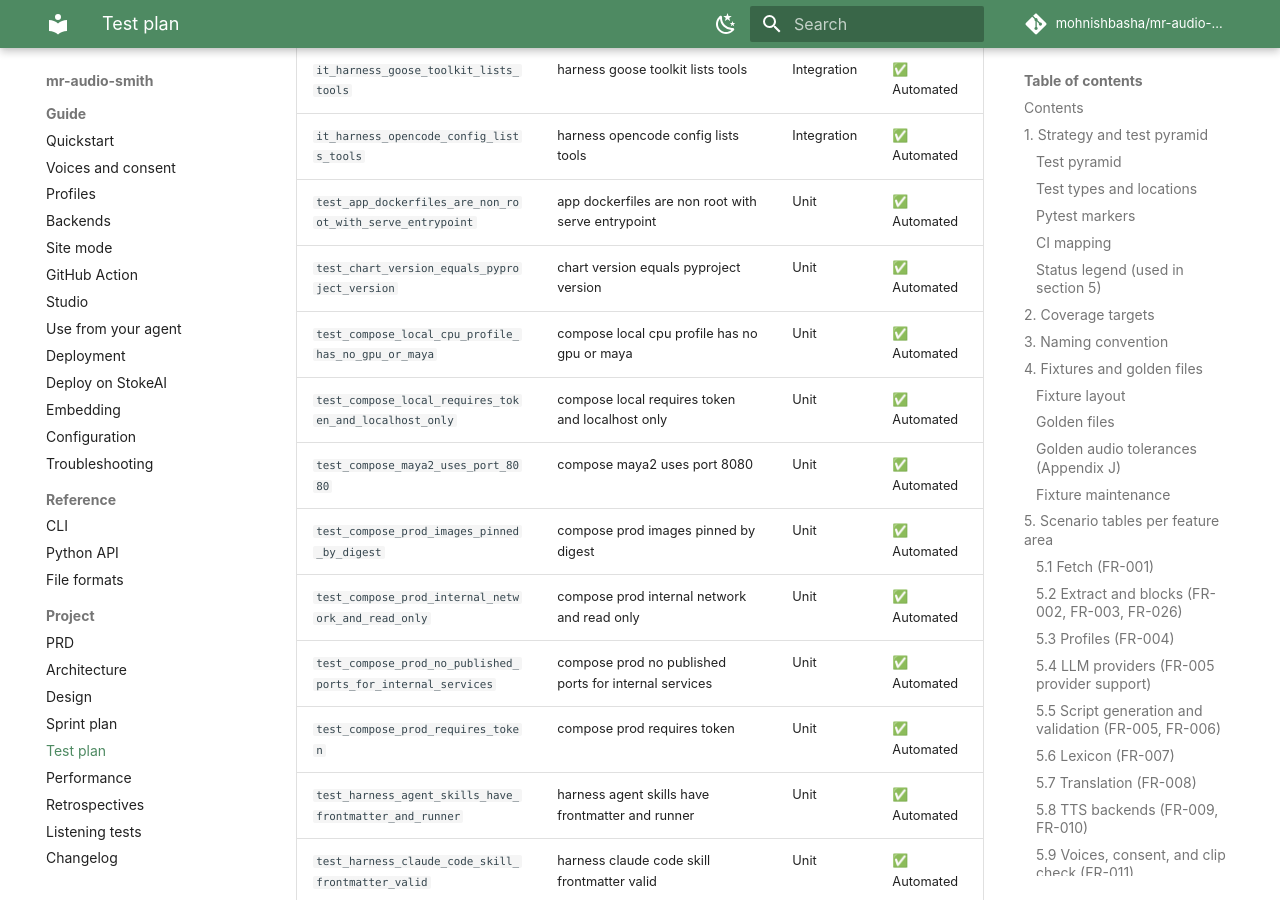
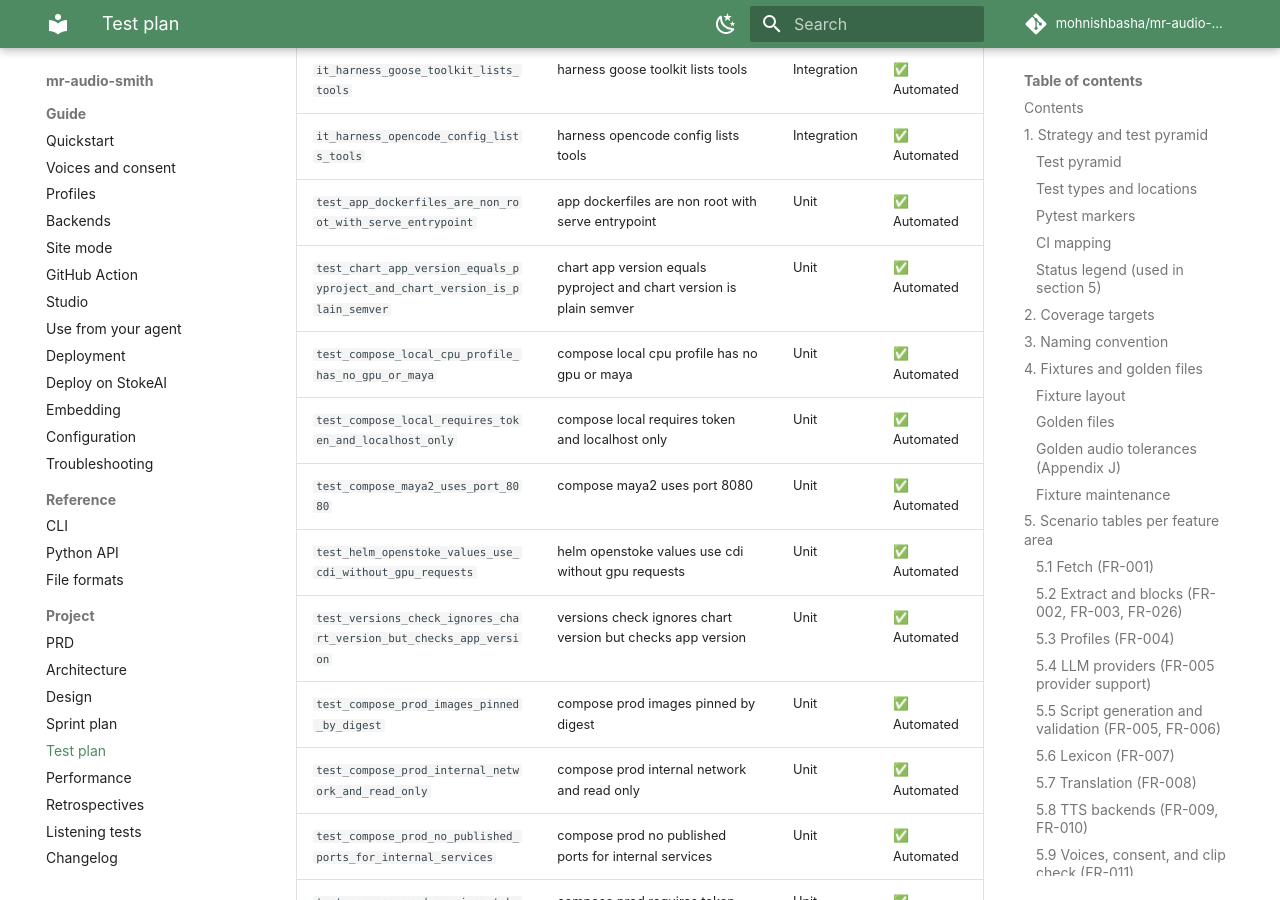
Before and after one commit to mohnishbasha/mr-audio-smith, an MkDocs documentation site: the page built from docs/TEST_PLAN.md, in a window 1280 px wide and 900 px high, scrolled down 66515 px. Built offline with MkDocs 1.6.1 and Material for MkDocs 9.7.7, drawn with Linux system fonts in a browser that asks for light colours; comment, search, counter and statistics services are not loaded.

Commit message:
docs(test-plan): rows for the renamed chart version test and the new deploy tests
Co-Authored-By: Claude Opus 5.5 <noreply@anthropic.com>
Signed-off-by: mohnishbasha <mohinish_ce@yahoo.com>

```diff
--- a/docs/TEST_PLAN.md
+++ b/docs/TEST_PLAN.md
@@ -1153,10 +1153,12 @@ Row count: more than 120 scenarios across 27 tables.
 | `it_harness_goose_toolkit_lists_tools` | harness goose toolkit lists tools | Integration | ✅ Automated |
 | `it_harness_opencode_config_lists_tools` | harness opencode config lists tools | Integration | ✅ Automated |
 | `test_app_dockerfiles_are_non_root_with_serve_entrypoint` | app dockerfiles are non root with serve entrypoint | Unit | ✅ Automated |
-| `test_chart_version_equals_pyproject_version` | chart version equals pyproject version | Unit | ✅ Automated |
+| `test_chart_app_version_equals_pyproject_and_chart_version_is_plain_semver` | chart app version equals pyproject and chart version is plain semver | Unit | ✅ Automated |
 | `test_compose_local_cpu_profile_has_no_gpu_or_maya` | compose local cpu profile has no gpu or maya | Unit | ✅ Automated |
 | `test_compose_local_requires_token_and_localhost_only` | compose local requires token and localhost only | Unit | ✅ Automated |
 | `test_compose_maya2_uses_port_8080` | compose maya2 uses port 8080 | Unit | ✅ Automated |
+| `test_helm_openstoke_values_use_cdi_without_gpu_requests` | helm openstoke values use cdi without gpu requests | Unit | ✅ Automated |
+| `test_versions_check_ignores_chart_version_but_checks_app_version` | versions check ignores chart version but checks app version | Unit | ✅ Automated |
 | `test_compose_prod_images_pinned_by_digest` | compose prod images pinned by digest | Unit | ✅ Automated |
 | `test_compose_prod_internal_network_and_read_only` | compose prod internal network and read only | Unit | ✅ Automated |
 | `test_compose_prod_no_published_ports_for_internal_services` | compose prod no published ports for internal services | Unit | ✅ Automated |
```
